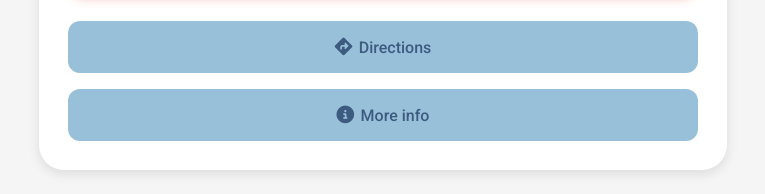
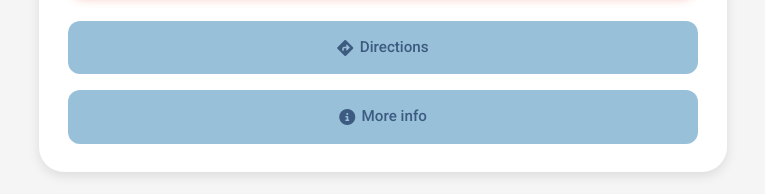
Before and after one commit to NomadicAlternative/ExploreTheCity, a plain HTML site: page index.html in a window 768 px wide. Shown: the part 1244-1438 px from the top of the page, 1-766 px from the left. Drawn offline with Linux system fonts and the light colour scheme; some packages are replaced by stand-ins of ours.

Commit message:
fix: Adjust POI action buttons text to prevent overflow - reduce font size and add text wrapping

```diff
--- a/css/styles.css
+++ b/css/styles.css
@@ -513,16 +513,20 @@ a {
     align-items: center;
     justify-content: center;
     gap: 0.4rem;
-    padding: 0.7rem 0.5rem;
+    padding: 0.7rem 0.6rem;
     background-color: var(--secondary-color);
     color: var(--primary-color);
     border-radius: 10px;
-    font-size: 0.85rem;
+    font-size: 0.8rem;
     font-weight: 500;
     transition: all 0.3s ease;
     flex: 1 1 calc(50% - 0.3rem);
-    min-width: 120px;
-    white-space: nowrap;
+    min-width: 110px;
+    white-space: normal;
+    text-align: center;
+    line-height: 1.3;
+    overflow: hidden;
+    text-overflow: ellipsis;
 }
 
 .action-btn:hover {
@@ -531,7 +535,7 @@ a {
 }
 
 .action-btn i {
-    font-size: 0.9rem;
+    font-size: 0.85rem;
     flex-shrink: 0;
 }
 
@@ -600,13 +604,15 @@ a {
     }
 
     .action-btn {
-        font-size: 0.75rem;
-        padding: 0.6rem 0.4rem;
-        gap: 0.3rem;
+        font-size: 0.7rem;
+        padding: 0.6rem 0.3rem;
+        gap: 0.25rem;
+        min-width: 100px;
+        line-height: 1.2;
     }
 
     .action-btn i {
-        font-size: 0.8rem;
+        font-size: 0.75rem;
     }
 
     .favorites-btn-main {
@@ -749,14 +755,16 @@ a {
     }
 
     .action-btn {
-        padding: 1rem 0.8rem;
-        font-size: 1rem;
+        padding: 1rem 0.7rem;
+        font-size: 0.95rem;
         border-radius: 12px;
         min-height: 52px;
+        min-width: 140px;
+        line-height: 1.4;
     }
 
     .action-btn i {
-        font-size: 1.1rem;
+        font-size: 1rem;
     }
 
     .favorite-btn {
```
